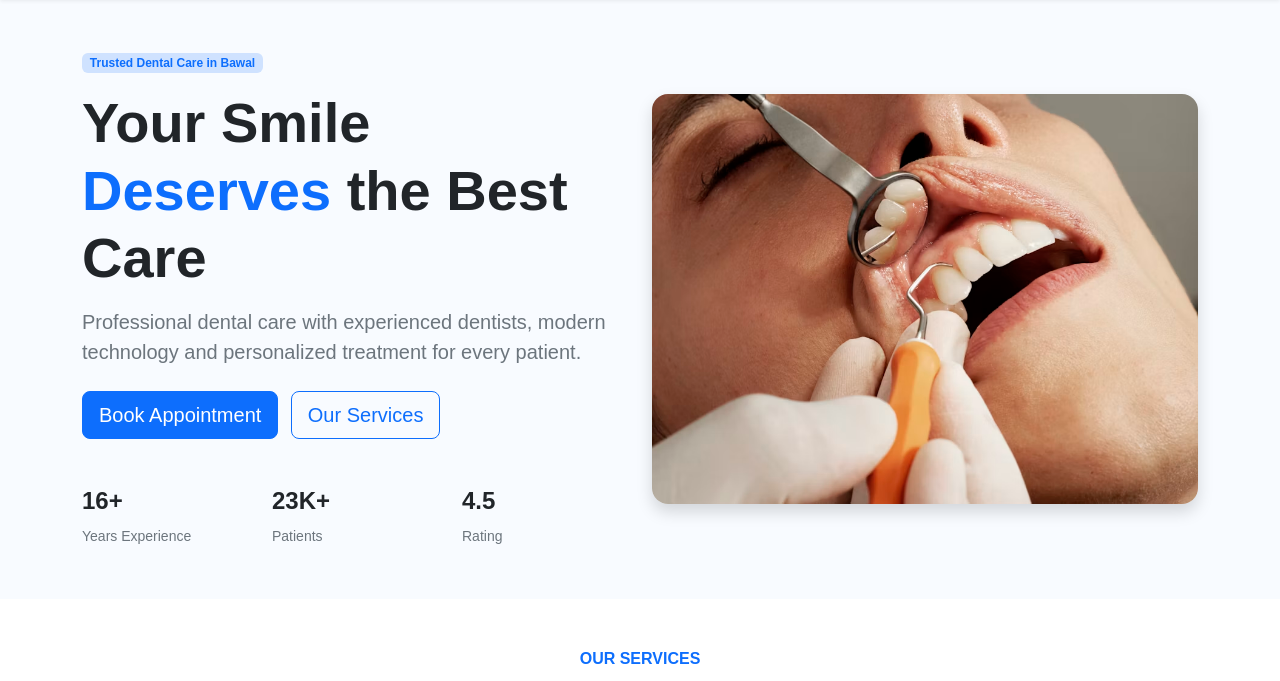
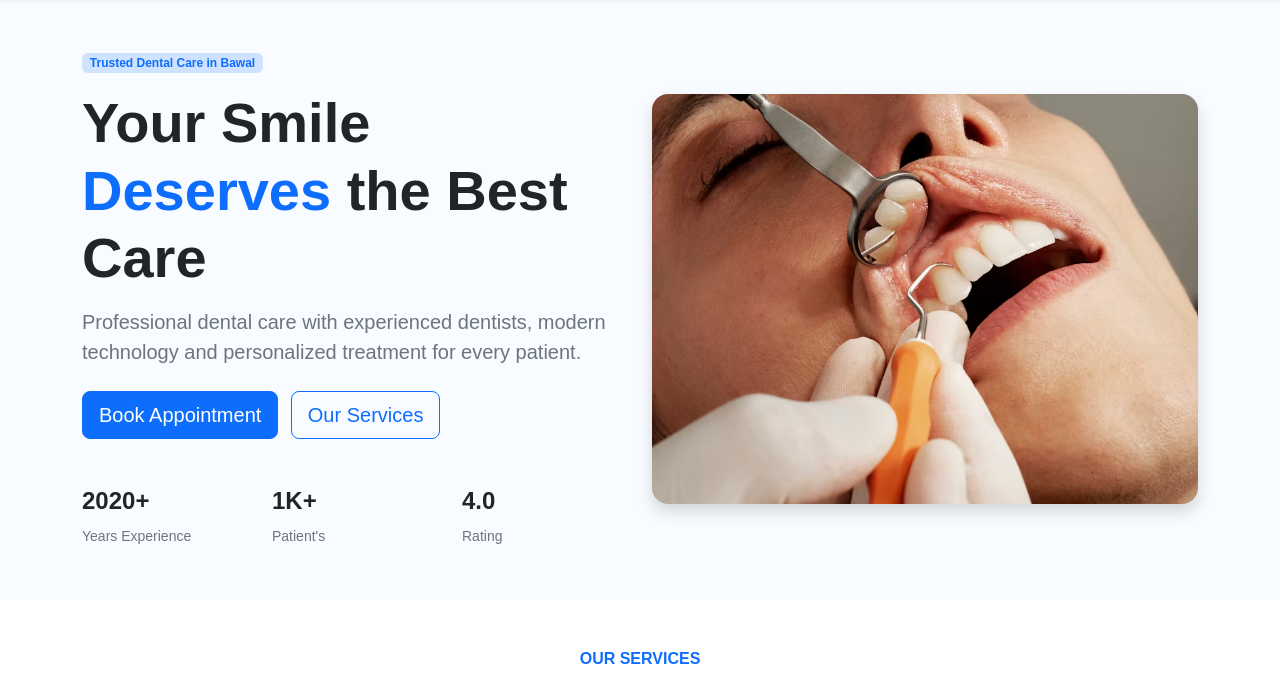
Before and after one commit to chanchalji143/client-website, a Django app: page / in a window 1280 px wide. Shown: the part 63-744 px from the top of the page. Run offline with Django 5.2, Linux system fonts and the light colour scheme; tables that the repository leaves empty hold one stand-in row (values such as "Sample post"); grey boxes marked "Sample" are stand-in pictures; some libraries are stand-ins or nearby versions.

Commit message:
Add editable clinic statistics

```diff
--- a/home/admin.py
+++ b/home/admin.py
@@ -46,4 +46,4 @@ from .models import ClinicSettings
 
 @admin.register(ClinicSettings)
 class ClinicSettingsAdmin(admin.ModelAdmin):
-    list_display = ['id', 'logo']
+    list_display = ['id', 'logo', 'years_experience', 'patients_count', 'rating']
--- a/home/models.py
+++ b/home/models.py
@@ -60,8 +60,15 @@ class Gallery(models.Model):
     from django.db import models
 
 
+
+
 class ClinicSettings(models.Model):
-    logo = models.ImageField(upload_to='clinic/')
+
+    logo = models.ImageField(upload_to='clinic/', blank=True, null=True)
+
+    years_experience = models.PositiveIntegerField(default=16)
+    patients_count = models.PositiveIntegerField(default=23)
+    rating = models.DecimalField(max_digits=3, decimal_places=1, default=4.5)
 
     def __str__(self):
         return "Clinic Settings"
--- a/home/templates/home/index.html
+++ b/home/templates/home/index.html
@@ -129,19 +129,19 @@
 
             <div class="row mt-5">
               <div class="col-4">
-                <h4 class="fw-bold">16+</h4>
+                <h4 class="fw-bold">{{ clinic.years_experience }}+</h4>
 
                 <small class="text-secondary"> Years Experience </small>
               </div>
 
               <div class="col-4">
-                <h4 class="fw-bold">23K+</h4>
+                <h4 class="fw-bold">{{ clinic.patients_count }}K+</h4>
 
-                <small class="text-secondary"> Patients </small>
+                <small class="text-secondary"> Patient's </small>
               </div>
 
               <div class="col-4">
-                <h4 class="fw-bold">4.5</h4>
+                <h4 class="fw-bold">{{ clinic.rating }}</h4>
 
                 <small class="text-secondary"> Rating </small>
               </div>
```
Also changed, not shown: home/migrations/0006_clinicsettings_patients_count_clinicsettings_rating_and_more.py (added), home/migrations/0007_alter_clinicsettings_patients_count.py (added).
